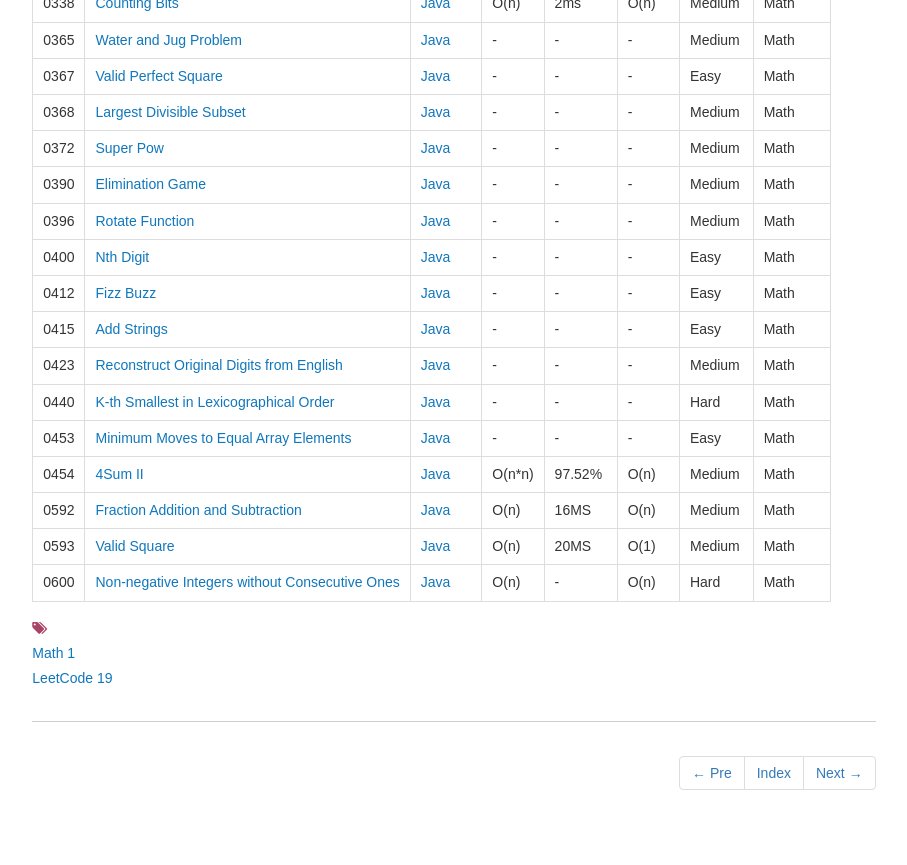
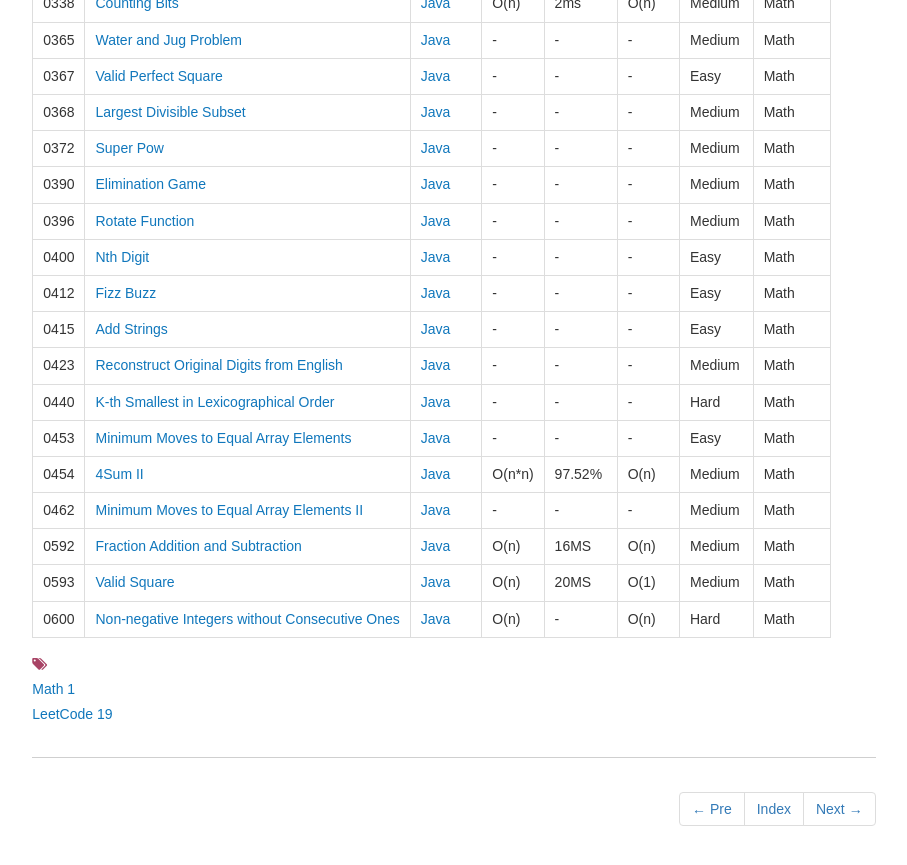
Before and after one commit to dunso/algorithm, a Jekyll site: the page built from docs/_posts/2017-12-03-Math.md, in a window 1280 px wide and 900 px high, scrolled down 1109 px. Shown: the top 865 px of the window, without its empty margins (186-1093 px from the left). Built offline with Jekyll 4.4.1, drawn with Linux system fonts in a browser that asks for light colours; nearby versions of some CDN libraries.

Commit message:
Add index of LeetCode0462.java to docs

```diff
--- a/docs/_posts/2017-12-03-Math.md
+++ b/docs/_posts/2017-12-03-Math.md
@@ -51,6 +51,7 @@ icon: file-alt
 |0440|[K-th Smallest in Lexicographical Order](https://leetcode.com/problems/k-th-smallest-in-lexicographical-order/) | [Java](https://e.srl/leetcode-440/)  |-|-|-|Hard|Math|
 |0453|[Minimum Moves to Equal Array Elements](https://leetcode.com/problems/minimum-moves-to-equal-array-elements/) | [Java](https://e.srl/leetcode-453/) |-|-|-|Easy|Math|
 |0454|[4Sum II](https://leetcode.com/problems/4sum-ii/) | [Java](https://e.srl/leetcode-454/)  | O(n\*n) |97.52%| O(n)  |  Medium |Math|
+|0462|[Minimum Moves to Equal Array Elements II](https://leetcode.com/problems/minimum-moves-to-equal-array-elements-ii/) | [Java](https://e.srl/leetcode-462/)  |-|-|-|  Medium |Math|
 |0592|[Fraction Addition and Subtraction](https://leetcode.com/problems/fraction-addition-and-subtraction/)| [Java](https://e.srl/leetcode-592/)  | O(n) |16MS| O(n)  |  Medium |Math|
 |0593|[Valid Square](https://leetcode.com/problems/valid-square)| [Java](https://e.srl/leetcode-593/)  | O(n) |20MS| O(1)  |  Medium |Math|
 |0600|[Non-negative Integers without Consecutive Ones](https://leetcode.com/problems/non-negative-integers-without-consecutive-ones/) | [Java](https://e.srl/leetcode-600/)  | O(n) |-| O(n)  |  Hard |Math|
```
